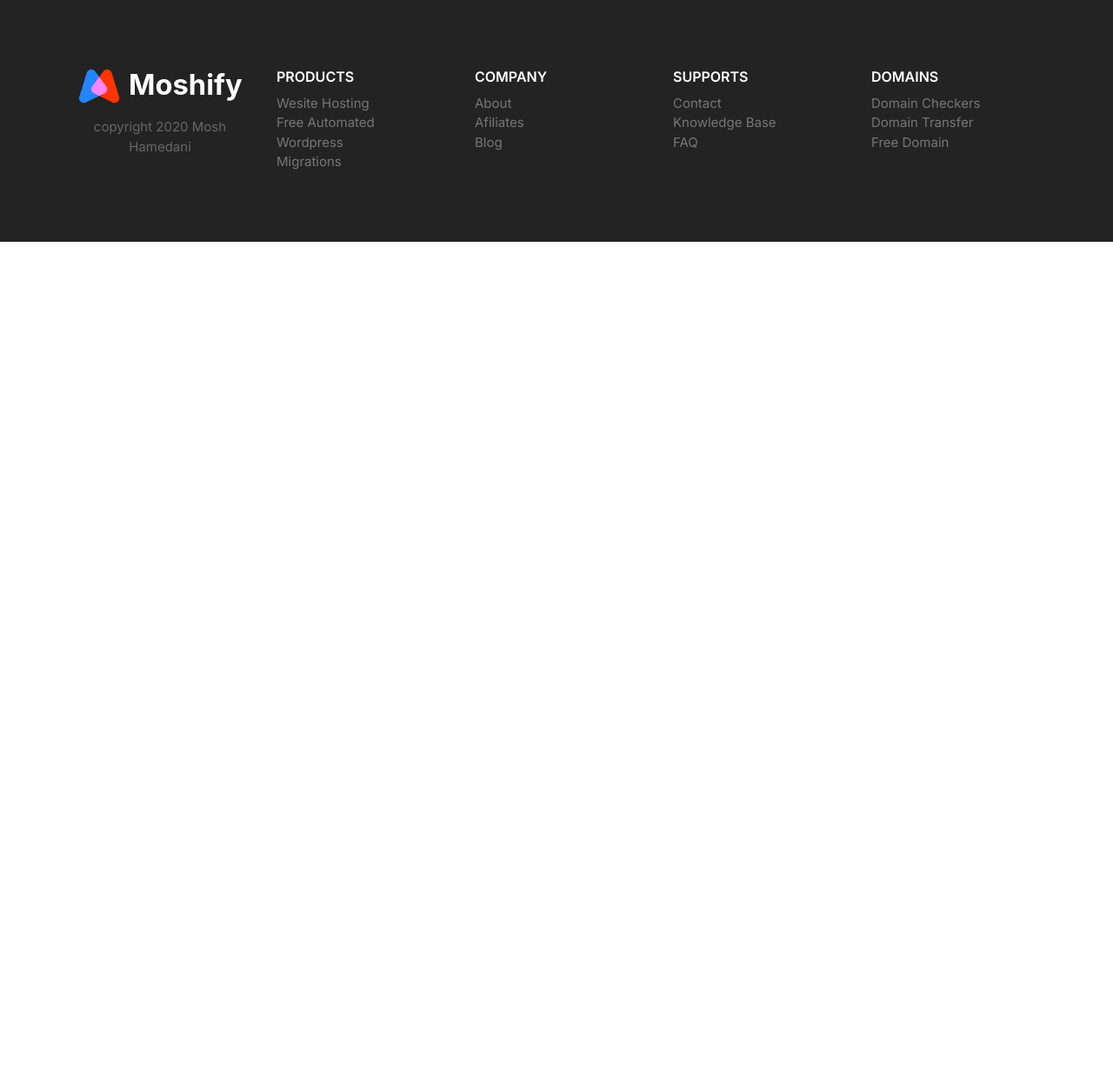
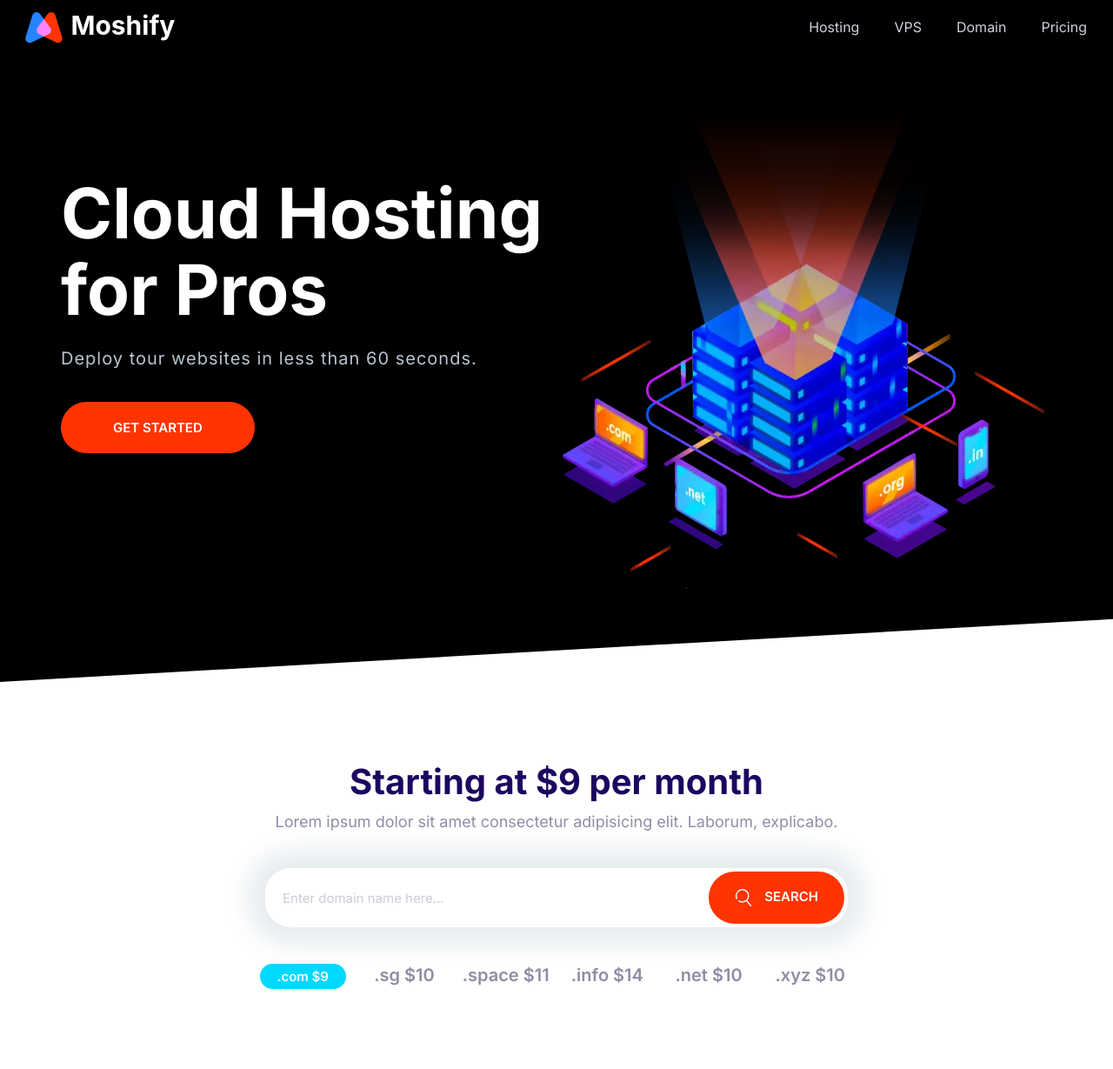
Before and after one commit to gordonshlai/gordonation, a plain HTML site: page index.html in a window 1280 px wide. Shown: the whole page at 87% size. Before the commit the page ends 800 px from the top, so only its background shows below. Drawn offline with Linux system fonts and the light colour scheme.

Commit message:
37- Putting it All Together

```diff
--- a/index.html
+++ b/index.html
@@ -1,5 +1,6 @@
 <!DOCTYPE html>
 <html lang="en">
+
 <head>
   <meta charset="UTF-8" />
   <meta http-equiv="X-UA-Compatible" content="IE=edge" />
@@ -7,84 +8,71 @@
   <title>Document</title>
   <link rel="preconnect" href="https://fonts.googleapis.com" />
   <link rel="preconnect" href="https://fonts.gstatic.com" crossorigin />
-    <link
-      href="https://fonts.googleapis.com/css2?family=Inter:wght@100;200;300;400;500;600;700;800;900&display=swap"
-      rel="stylesheet"
-    />
+  <link href="https://fonts.googleapis.com/css2?family=Inter:wght@100;200;300;400;500;600;700;800;900&display=swap"
+    rel="stylesheet" />
   <link rel="stylesheet" href="css/normalize.css" />
   <link rel="stylesheet" href="css/styles.css" />
 </head>
+
 <body>
-    <footer class="block block--dark footer">
-      <div class="container grid footer__sections">
-        <section class="collapsible collapsible--expanded footer__section">
-          <header class="collapsible__header">
-            <h2 class="collapsible__heading footer__heading">products</h2>
-            <svg class="icon icon--white collapsible__chevron">
-              <use xlink:href="images/sprite.svg#chevron"></use>
+  <header>
+    <nav class="nav collapsible">
+      <a class="nav__brand" href="/"><img src="images/logo.svg" alt="" /></a>
+      <svg class="icon icon--white nav__toggler">
+        <use xlink:href="images/sprite.svg#menu"></use>
       </svg>
+      <ul class="list nav__list collapsible__content">
+        <li class="nav__item"><a href="#">Hosting</a></li>
+        <li class="nav__item"><a href="#">VPS</a></li>
+        <li class="nav__item"><a href="#">Domain</a></li>
+        <li class="nav__item"><a href="#">Pricing</a></li>
+      </ul>
+    </nav>
   </header>
-          <div class="collapsible__content">
-            <ul class="list">
-              <li><a href="#">Wesite Hosting</a></li>
-              <li><a href="#">Free Automated Wordpress</a></li>
-              <li><a href="#">Migrations</a></li>
-            </ul>
-          </div>
-        </section>
-        <section class="collapsible footer__section">
-          <header class="collapsible__header">
-            <h2 class="collapsible__heading footer__heading">Company</h2>
-            <svg class="icon icon--white collapsible__chevron">
-              <use xlink:href="images/sprite.svg#chevron"></use>
-            </svg>
+
+  <section class="block block--dark block--skewed-left hero">
+    <div class="container grid grid--1x2">
+      <header class="block__header hero__content">
+        <h1 class="block__heading">Cloud Hosting for Pros</h1>
+        <p class="hero__tagline">Deploy tour websites in less than 60 seconds.</p>
+        <a href="" class="btn btn--accent btn--stretched">Get Started</a>
       </header>
-          <div class="collapsible__content">
-            <ul class="list">
-              <li><a href="#">About</a></li>
-              <li><a href="#">Afiliates</a></li>
-              <li><a href="#">Blog</a></li>
-            </ul>
-          </div>
-        </section>
-        <section class="collapsible footer__section">
-          <header class="collapsible__header">
-            <h2 class="collapsible__heading footer__heading">Supports</h2>
-            <svg class="icon icon--white collapsible__chevron">
-              <use xlink:href="images/sprite.svg#chevron"></use>
-            </svg>
-          </header>
-          <div class="collapsible__content">
-            <ul class="list">
-              <li><a href="#">Contact</a></li>
-              <li><a href="#">Knowledge Base</a></li>
-              <li><a href="#">FAQ</a></li>
-            </ul>
-          </div>
-        </section>
-        <section class="collapsible footer__section">
-          <header class="collapsible__header">
-            <h2 class="collapsible__heading footer__heading">Domains</h2>
-            <svg class="icon icon--white collapsible__chevron">
-              <use xlink:href="images/sprite.svg#chevron"></use>
-            </svg>
-          </header>
-          <div class="collapsible__content">
-            <ul class="list">
-              <li><a href="#">Domain Checkers</a></li>
-              <li><a href="#">Domain Transfer</a></li>
-              <li><a href="#">Free Domain</a></li>
-            </ul>
+      <picture>
+        <source type="image/webp" srcset="images/banner.webp 1x, images/banner@2x.webp 2x" />
+        <source type="image/png" srcset="images/banner.png 1x, images/banner@2x.png 2x" />
+        <img class="hero__image" src="images/banner.png" alt="" />
+      </picture>
     </div>
   </section>
 
-        <section class="footer__brand">
-          <img src="images/logo.svg" alt="" />
-          <p class="footer__copyright">copyright 2020 Mosh Hamedani</p>
+  <section class="block container block-domain">
+    <header class="block__header">
+      <h2>Starting at $9 per month</h2>
+      <p>
+        Lorem ipsum dolor sit amet consectetur adipisicing elit. Laborum,
+        explicabo.
+      </p>
+      <div class="input-group">
+        <input type="text" class="input" placeholder="Enter domain name here..." />
+        <button class="btn btn--accent">
+          <svg class="icon icon--white">
+            <use xlink:href="images/sprite.svg#search"></use>
+          </svg>
+          Search
+        </button>
+      </div>
+      <ul class="list block-domain__prices">
+        <li><span class="badge badge--secondary">.com $9</span></li>
+        <li>.sg $10</li>
+        <li>.space $11</li>
+        <li>.info $14</li>
+        <li>.net $10</li>
+        <li>.xyz $10</li>
+      </ul>
+    </header>
   </section>
-      </div>
-    </footer>
 
   <script src="js/main.js"></script>
 </body>
+
 </html>
```
Lines whose indentation alone changed are shown as unchanged.
